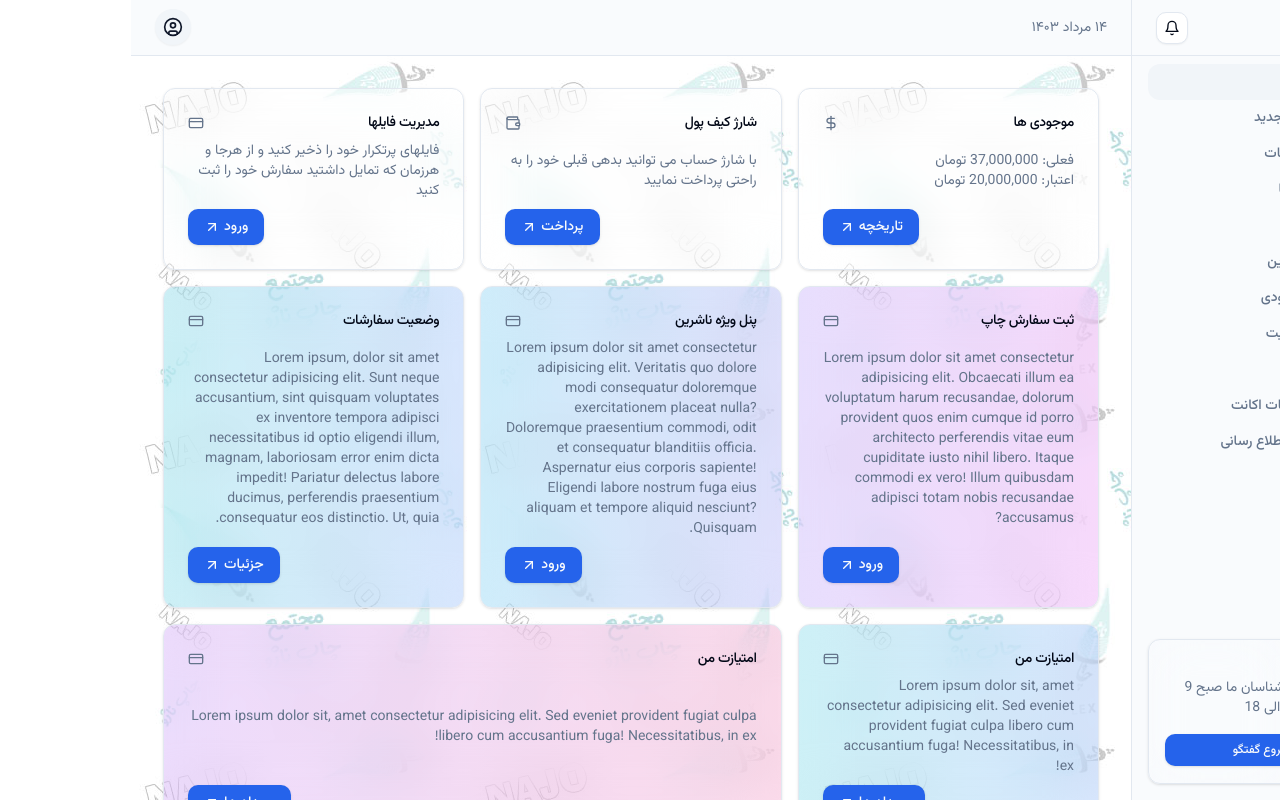
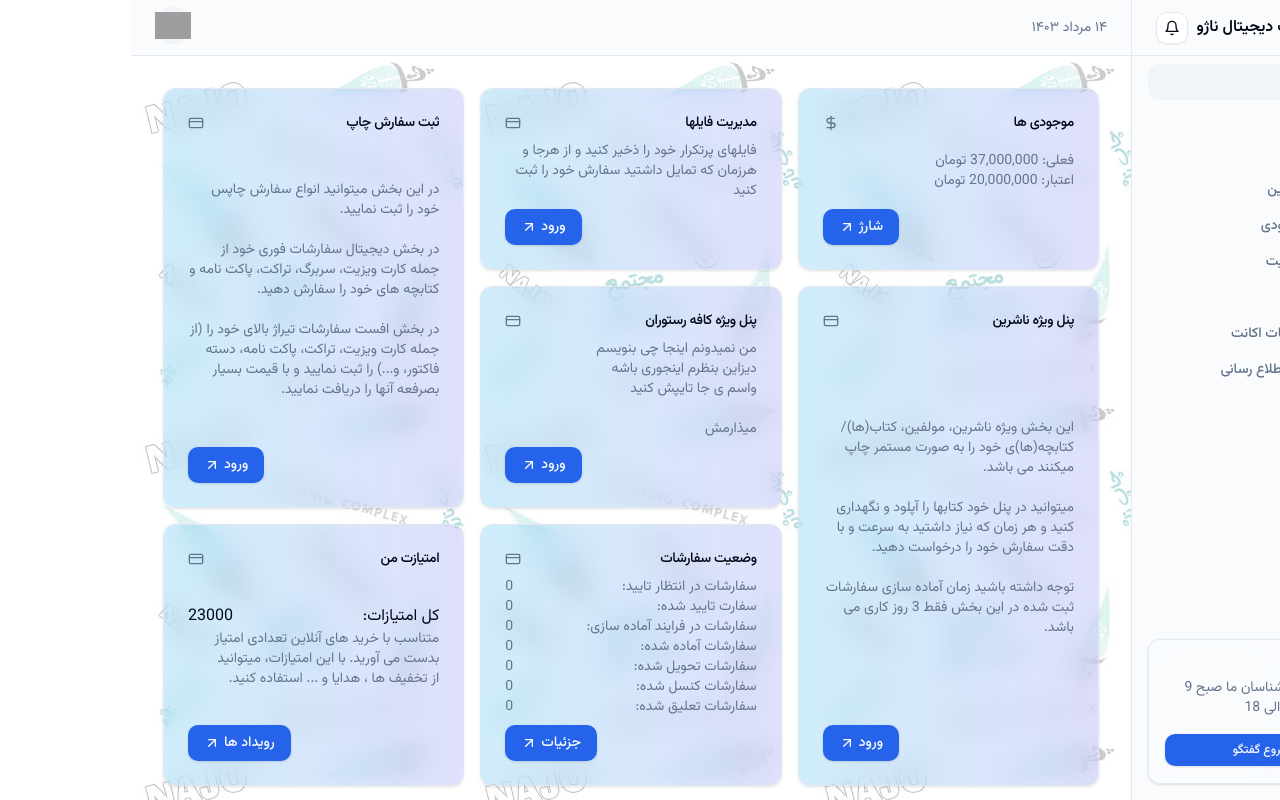
Before and after one commit to SoliTheUnholy/Poolad, a Next.js app: page /dashboard in a window 1280 px wide. Built offline with nearby package versions, Linux system fonts and the light colour scheme; no server answers; grey boxes are pictures that could not be loaded.

Commit message:
accordion

```diff
--- a/actions/register.ts
+++ b/actions/register.ts
@@ -4,7 +4,7 @@
 import bcrypt from "bcryptjs";
 
 export const register = async (values: any) => {
-  const { password, number } = values;
+  const { password, number, avatar } = values;
   try {
     await connectDB();
     const Euser = await User.findOne({ number });
@@ -17,6 +17,7 @@
     const user = new User({
       number,
       password: hashedPassword,
+      avatar
     });
     const savedUser = await user.save();
   } catch (e: any) {
--- a/app/dashboard/layout.tsx
+++ b/app/dashboard/layout.tsx
@@ -1,4 +1,11 @@
 "use client";
+import Image from "next/image";
+import {
+  Accordion,
+  AccordionContent,
+  AccordionItem,
+  AccordionTrigger,
+} from "@/components/ui/accordion";
 import Link from "next/link";
 import {
   Bell,
@@ -36,12 +43,14 @@
   SheetTrigger,
 } from "@/components/ui/sheet";
 import { usePathname } from "next/navigation";
+import { useSession } from "next-auth/react";
 
 export default function UserLayout({
   children,
 }: Readonly<{
   children: React.ReactNode;
 }>) {
+  const session = useSession();
   const pathname = usePathname();
   const options = { year: "numeric", month: "long", day: "numeric" };
   const Today = new Date().toLocaleDateString("fa-IR", options as any);
@@ -52,7 +61,7 @@
           <div className="flex h-[7vh] items-center border-b px-4 lg:h-[7vh] lg:px-6">
             <Link href="/" className="flex items-center gap-2 font-semibold">
               <Package2 className="h-6 w-6" />
-              <span className="">ناژو</span>
+              <span className="">مجتمع چاپ دیجیتال ناژو</span>
             </Link>
             <Button variant="outline" size="icon" className="mr-auto h-8 w-8">
               <Bell className="h-4 w-4" />
@@ -68,6 +77,19 @@
                 <Home className="h-4 w-4" />
                 داشبورد
               </Link>
+              <Accordion
+                type="single"
+                collapsible
+                className={`flex items-center gap-3 rounded-lg px-3 py-2 text-muted-foreground transition-all hover:text-primary`}
+              >
+                <AccordionItem value="item-1">
+                  <AccordionTrigger>
+                    <span className="flex items-center gap-3 w-max">
+                      <PackagePlus className="h-4 w-4" />
+                      سفارشات
+                    </span>
+                  </AccordionTrigger>
+                  <AccordionContent>
                     <Link
                       href="/dashboard/neworder"
                       className={`flex items-center gap-3 rounded-lg px-3 py-2 text-muted-foreground transition-all hover:text-primary ${pathname === "/dashboard/neworder" ? "bg-muted text-primary" : ""}`}
@@ -89,6 +111,9 @@
                       <Package className="h-4 w-4" />
                       مدیریت فایلها
                     </Link>
+                  </AccordionContent>
+                </AccordionItem>
+              </Accordion>
               <Link
                 href="/dashboard/addfunds"
                 className={`flex items-center gap-3 rounded-lg px-3 py-2 text-muted-foreground transition-all hover:text-primary ${pathname === "/dashboard/addfunds" ? "bg-muted text-primary" : ""}`}
@@ -195,7 +220,7 @@
                   className="flex items-center gap-2 font-semibold"
                 >
                   <Package2 className="h-6 w-6" />
-                  <span className="">ناژو</span>
+                  <span className="">مجتمع چاپ دیجیتال ناژو</span>
                 </Link>
                 <Button
                   variant="outline"
@@ -339,7 +364,7 @@
                   size="icon"
                   className="rounded-full"
                 >
-                  <CircleUser className="h-5 w-5" />
+                  <img src={"session.data?.avatar"} alt={""}></img>
                   <span className="sr-only">Toggle user menu</span>
                 </Button>
               </DropdownMenuTrigger>
@@ -360,9 +385,7 @@
           <section className="absolute flex h-[93vh] w-full flex-col gap-4 overflow-x-hidden overflow-y-scroll p-4 lg:gap-8 lg:p-8">
             {children}
           </section>
-          <div
-            className="h-[93vh] w-full object-cover bg-[url('/bg-tile.jpg')] bg-repeat"
-          ></div>
+          <div className="h-[93vh] w-full bg-[url('/bg-tile.jpg')] bg-repeat object-cover"></div>
         </section>
       </div>
     </div>
--- a/app/dashboard/page.tsx
+++ b/app/dashboard/page.tsx
@@ -14,7 +14,7 @@
   return (
     <>
       <div className="grid h-min grid-rows-1 gap-4 md:grid-cols-3">
-        <Card className="row-span-1 flex flex-col justify-between">
+        <Card className="row-span-1 flex flex-col justify-between bg-gradient-to-r from-sky-500/20 to-indigo-500/20">
           <CardHeader className="flex flex-row items-center justify-between space-y-0 pb-2">
             <CardTitle className="text-sm font-medium">موجودی ها</CardTitle>
             <DollarSign className="h-4 w-4 text-muted-foreground" />
@@ -28,28 +28,11 @@
           </CardContent>
           <CardFooter className="flex justify-end">
             <Button className="gap-1 self-end">
-              تاریخچه <ArrowUpRight className="h-4 w-4" />
+              شارژ <ArrowUpRight className="h-4 w-4" />
             </Button>
           </CardFooter>
         </Card>
-        <Card className="row-span-1 flex flex-col justify-between">
-          <CardHeader className="flex flex-row items-center justify-between space-y-0 pb-2">
-            <CardTitle className="text-sm font-medium">شارژ کیف پول</CardTitle>
-            <Wallet className="h-4 w-4 text-muted-foreground" />
-          </CardHeader>
-          <CardContent>
-            <p className="text-sm text-muted-foreground">
-              با شارژ حساب می توانید بدهی قبلی خود را به راحتی پرداخت نمایید
-            </p>
-          </CardContent>
-          <CardFooter className="flex justify-end">
-            <Button className="gap-1 self-end">
-              پرداخت
-              <ArrowUpRight className="h-4 w-4" />
-            </Button>
-          </CardFooter>
-        </Card>
-        <Card className="row-span-1 flex flex-col justify-between">
+        <Card className="row-span-1 flex flex-col justify-between bg-gradient-to-r from-sky-500/20 to-indigo-500/20">
           <CardHeader className="flex flex-row items-center justify-between space-y-0 pb-2">
             <CardTitle className="text-sm font-medium">مدیریت فایلها</CardTitle>
             <CreditCard className="h-4 w-4 text-muted-foreground" />
@@ -67,18 +50,51 @@
             </Button>
           </CardFooter>
         </Card>
-        <Card className="row-span-1 flex flex-col justify-between bg-gradient-to-r from-violet-500/20 to-fuchsia-500/20">
+        <Card className="row-span-2 flex flex-col justify-between bg-gradient-to-r from-sky-500/20 to-indigo-500/20">
           <CardHeader className="flex flex-row items-center justify-between space-y-0 pb-2">
             <CardTitle className="text-sm font-medium">ثبت سفارش چاپ</CardTitle>
             <CreditCard className="h-4 w-4 text-muted-foreground" />
           </CardHeader>
           <CardContent>
             <p className="text-sm text-muted-foreground">
-              Lorem ipsum dolor sit amet consectetur adipisicing elit. Obcaecati
-              illum ea voluptatum harum recusandae, dolorum provident quos enim
-              cumque id porro architecto perferendis vitae eum cupiditate iusto
-              nihil libero. Itaque commodi ex vero! Illum quibusdam adipisci
-              totam nobis recusandae accusamus?{" "}
+              در این بخش میتوانید انواع سفارش چاپس خود را ثبت نمایید.
+              <br />
+              <br />
+              در بخش دیجیتال سفارشات فوری خود از جمله کارت ویزیت، سربرگ، تراکت،
+              پاکت نامه و کتابچه های خود را سفارش دهید.
+              <br />
+              <br />
+              در بخش افست سفارشات تیراژ بالای خود را (از جمله کارت ویزیت، تراکت،
+              پاکت نامه، دسته فاکتور، و...) را ثبت نمایید و با قیمت بسیار بصرفعه
+              آنها را دریافت نمایید.
+            </p>
+          </CardContent>
+          <CardFooter className="flex justify-end">
+            <Button className="gap-1 self-end">
+              ورود
+              <ArrowUpRight className="h-4 w-4" />
+            </Button>
+          </CardFooter>
+        </Card>
+        <Card className="row-span-2 flex flex-col justify-between bg-gradient-to-r from-sky-500/20 to-indigo-500/20">
+          <CardHeader className="flex flex-row items-center justify-between space-y-0 pb-2">
+            <CardTitle className="text-sm font-medium">
+              پنل ویژه ناشرین
+            </CardTitle>
+            <CreditCard className="h-4 w-4 text-muted-foreground" />
+          </CardHeader>
+          <CardContent>
+            <p className="text-sm text-muted-foreground">
+              این بخش ویژه ناشرین، مولفین، کتاب(ها)/کتابچه(ها)ی خود را به صورت
+              مستمر چاپ میکنند می باشد.
+              <br />
+              <br />
+              میتوانید در پنل خود کتابها را آپلود و نگهداری کنید و هر زمان که
+              نیاز داشتید به سرعت و با دقت سفارش خود را درخواست دهید.
+              <br />
+              <br />
+              توجه داشته باشید زمان آماده سازی سفارشات ثبت شده در این بخش فقط 3
+              روز کاری می باشد.
             </p>
           </CardContent>
           <CardFooter className="flex justify-end">
@@ -91,18 +107,19 @@
         <Card className="row-span-1 flex flex-col justify-between bg-gradient-to-r from-sky-500/20 to-indigo-500/20">
           <CardHeader className="flex flex-row items-center justify-between space-y-0 pb-2">
             <CardTitle className="text-sm font-medium">
-              پنل ویژه ناشرین{" "}
+              پنل ویژه کافه رستوران
             </CardTitle>
             <CreditCard className="h-4 w-4 text-muted-foreground" />
           </CardHeader>
           <CardContent>
             <p className="text-sm text-muted-foreground">
-              Lorem ipsum dolor sit amet consectetur adipisicing elit. Veritatis
-              quo dolore modi consequatur doloremque exercitationem placeat
-              nulla? Doloremque praesentium commodi, odit et consequatur
-              blanditiis officia. Aspernatur eius corporis sapiente! Eligendi
-              labore nostrum fuga eius aliquam et tempore aliquid nesciunt?
-              Quisquam.{" "}
+              من نمیدونم اینجا چی بنویسم
+              <br />
+              دیزاین بنظرم اینجوری باشه
+              <br />
+              واسم ی جا تایپش کنید <br />
+              <br />
+              میذارمش
             </p>
           </CardContent>
           <CardFooter className="flex justify-end">
@@ -112,57 +129,63 @@
             </Button>
           </CardFooter>
         </Card>
-        <Card className="row-span-1 flex flex-col justify-between bg-gradient-to-r from-cyan-500/20 to-blue-500/20">
+        <Card className="row-span-1 flex flex-col justify-between bg-gradient-to-r from-sky-500/20 to-indigo-500/20">
           <CardHeader className="flex flex-row items-center justify-between space-y-0 pb-2">
             <CardTitle className="text-sm font-medium">وضعیت سفارشات</CardTitle>
             <CreditCard className="h-4 w-4 text-muted-foreground" />
           </CardHeader>
-          <CardContent>
-            <p className="text-sm text-muted-foreground">
-              Lorem ipsum, dolor sit amet consectetur adipisicing elit. Sunt
-              neque accusantium, sint quisquam voluptates ex inventore tempora
-              adipisci necessitatibus id optio eligendi illum, magnam,
-              laboriosam error enim dicta impedit! Pariatur delectus labore
-              ducimus, perferendis praesentium consequatur eos distinctio. Ut,
-              quia.
-            </p>
+          <CardContent className="flex flex-col text-sm text-muted-foreground">
+            <span className="flex justify-between">
+              <span>سفارشات در انتظار تایید:</span>
+              <span>0</span>
+            </span>
+            <span className="flex justify-between">
+              <span>سفارت تایید شده:</span>
+              <span>0</span>
+            </span>
+            <span className="flex justify-between">
+              <span>سفارشات در فرایند آماده سازی:</span>
+              <span>0</span>
+            </span>
+            <span className="flex justify-between">
+              <span>سفارشات آماده شده:</span>
+              <span>0</span>
+            </span>
+            <span className="flex justify-between">
+              <span>سفارشات تحویل شده:</span>
+              <span>0</span>
+            </span>
+            <span className="flex justify-between">
+              <span>سفارشات کنسل شده:</span>
+              <span>0</span>
+            </span>
+            <span className="flex justify-between">
+              <span>سفارشات تعلیق شده:</span>
+              <span>0</span>
+            </span>
           </CardContent>
           <CardFooter className="flex justify-end">
             <Button className="gap-1 self-end">
-              جزئیات
-              <ArrowUpRight className="h-4 w-4" />
+              جزئیات <ArrowUpRight className="h-4 w-4" />
             </Button>
           </CardFooter>
-        </Card>{" "}
-        <Card className="row-span-1 flex flex-col justify-between bg-gradient-to-r from-cyan-500/20 to-blue-500/20">
+        </Card>
+        <Card className="row-span-1 flex flex-col justify-between bg-gradient-to-r from-sky-500/20 to-indigo-500/20">
           <CardHeader className="flex flex-row items-center justify-between space-y-0 pb-2">
             <CardTitle className="text-sm font-medium">امتیازت من </CardTitle>
             <CreditCard className="h-4 w-4 text-muted-foreground" />
           </CardHeader>
           <CardContent>
+            <span className="flex justify-between">
+              <span>کل امتیازات:</span>
+              <span>23000</span>
+            </span>
             <p className="text-sm text-muted-foreground">
-              Lorem ipsum dolor sit, amet consectetur adipisicing elit. Sed
-              eveniet provident fugiat culpa libero cum accusantium fuga!
-              Necessitatibus, in ex!
-            </p>
-          </CardContent>
-          <CardFooter className="flex justify-end">
-            <Button className="gap-1 self-end">
-              رویداد ها
-              <ArrowUpRight className="h-4 w-4" />
-            </Button>
-          </CardFooter>
-        </Card>
-        <Card className="lg:col-span-2 row-span-1 flex flex-col justify-between bg-gradient-to-r from-purple-500/20 to-pink-500/20">
-          <CardHeader className="flex flex-row items-center justify-between space-y-0 pb-2">
-            <CardTitle className="text-sm font-medium">امتیازت من </CardTitle>
-            <CreditCard className="h-4 w-4 text-muted-foreground" />
-          </CardHeader>
-          <CardContent>
-            <p className="text-sm text-muted-foreground">
-              Lorem ipsum dolor sit, amet consectetur adipisicing elit. Sed
-              eveniet provident fugiat culpa libero cum accusantium fuga!
-              Necessitatibus, in ex!
+              متناسب با خرید های آنلاین تعدادی امتیاز
+              <br />
+              بدست می آورید. با این امتیازات، میتوانید
+              <br />
+              از تخفیف ها ، هدایا و ... استفاده کنید.
             </p>
           </CardContent>
           <CardFooter className="flex justify-end">
--- a/app/register/page.tsx
+++ b/app/register/page.tsx
@@ -30,6 +30,7 @@
     const r = await register({
       number: formData.get("number"),
       password: formData.get("password"),
+      avatar:"1.png"
     });
     ref.current?.reset();
     if (r?.error) {
--- a/components/ui/card.tsx
+++ b/components/ui/card.tsx
@@ -9,7 +9,7 @@
   <div
     ref={ref}
     className={cn(
-      "rounded-xl border backdrop-blur-xl text-card-foreground shadow",
+      "rounded-xl border backdrop-blur-md bg-opacity-15 text-card-foreground shadow",
       className
     )}
     {...props}
--- a/models/User.ts
+++ b/models/User.ts
@@ -8,7 +8,7 @@
   name: string;
   fname: string;
   phone: string;
-  image: string;
+  avatar: string;
   createdAt: Date;
   updatedAt: Date;
 }
```
Lines whose indentation alone changed are shown as unchanged.
